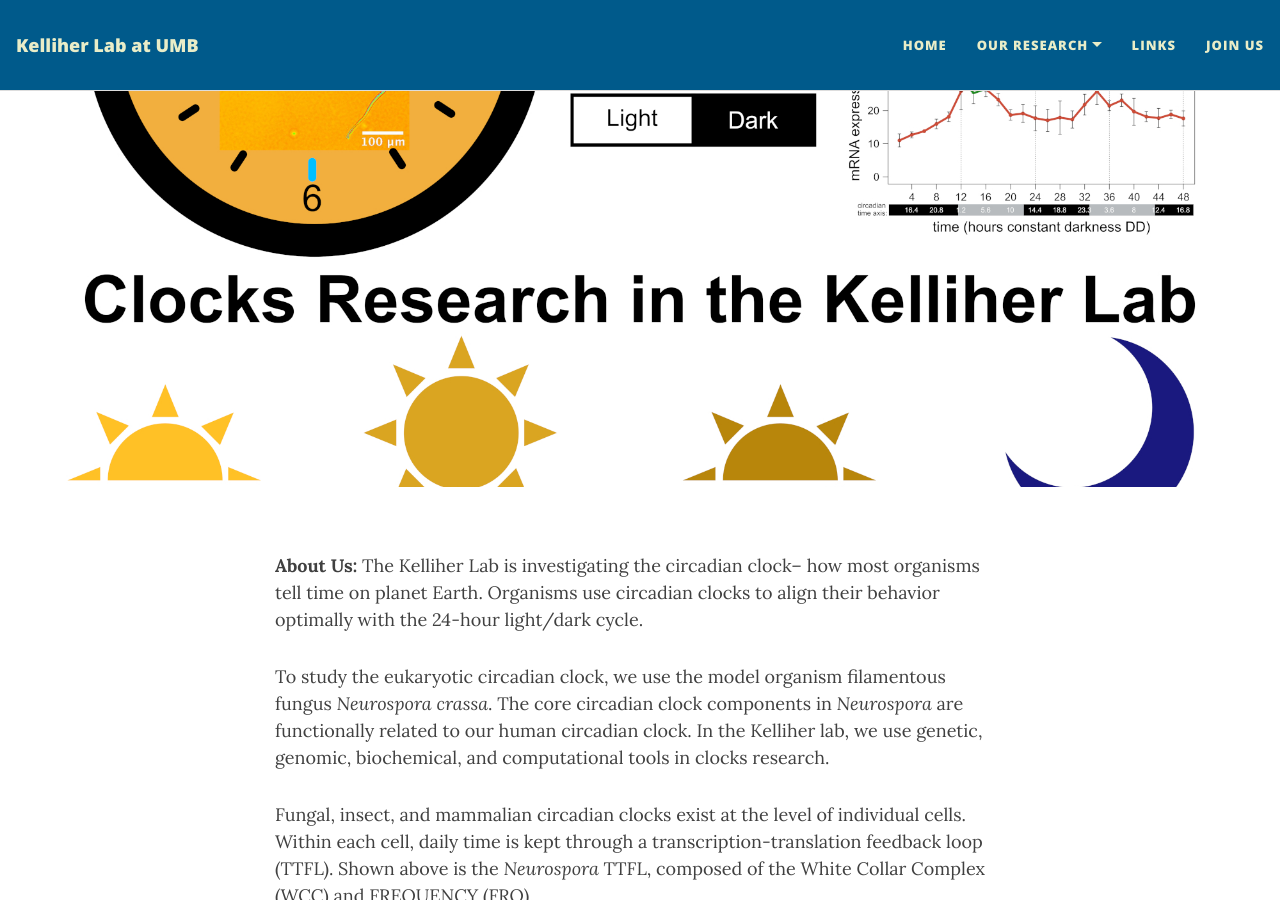
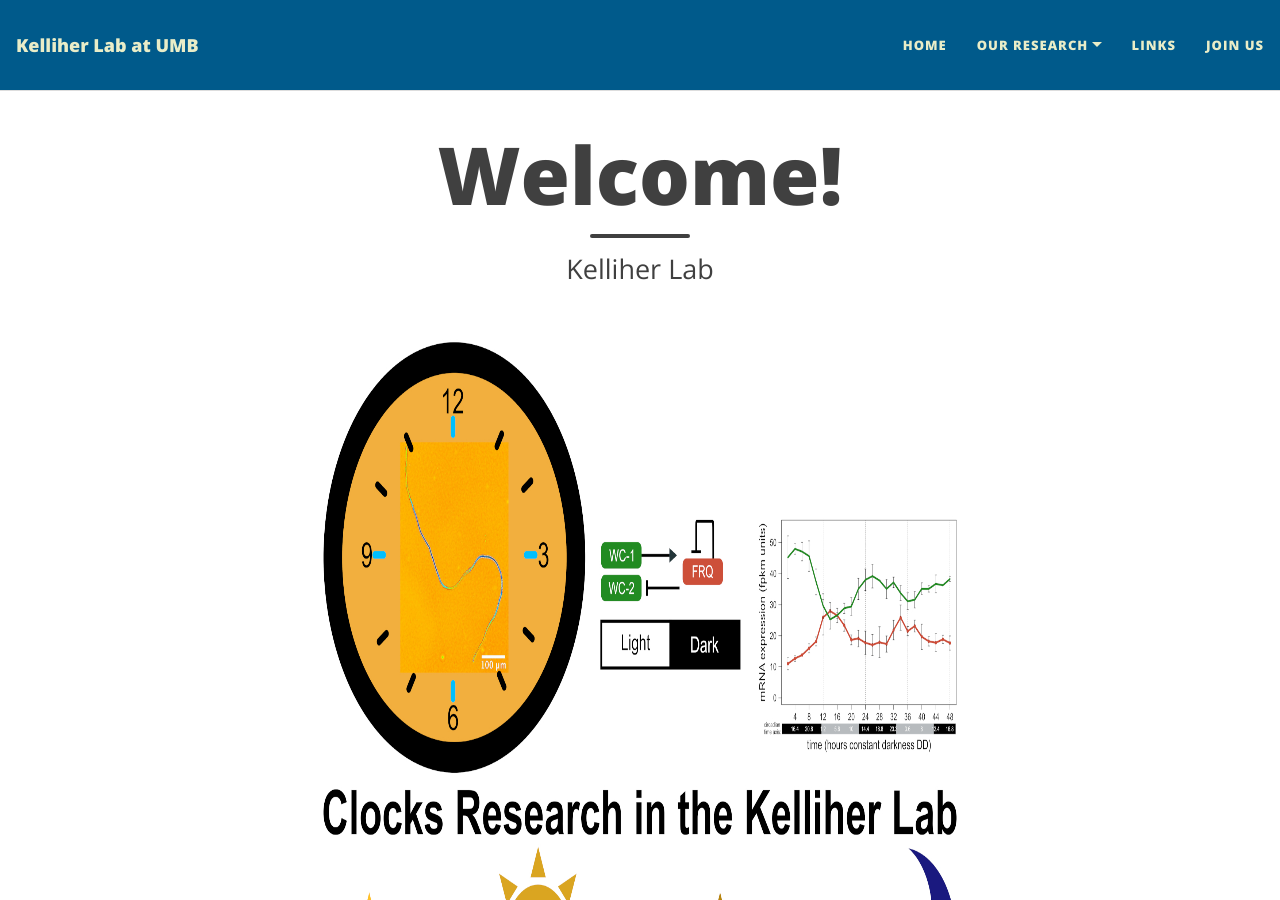
Before and after one commit to cmk35/cmk35.github.io, a Jekyll site: the page built from index.md, in a window 1280 px wide and 900 px high. Built offline with Jekyll 4.4.1, drawn with Linux system fonts in a browser that asks for light colours; nearby versions of some CDN libraries.

Commit message:
Update index.md

```diff
--- a/index.md
+++ b/index.md
@@ -1,9 +1,13 @@
 ---
 layout: home
-cover-img: /clock_intro_figure_v2_gimp2000wPx_600dpi.jpg
+title: Welcome!
+subtitle: Kelliher Lab
+# cover-img: /clock_intro_figure_v2_gimp2000wPx_600dpi.jpg
 ---
 
-**About Us:**
+![Introduction](clock_intro_figure_v2_gimp2000wPx_600dpi.jpg){:height="938px" width="1200px"}
+
+### About Us:
 The Kelliher Lab is investigating the circadian clock-- how most organisms tell time on planet Earth. Organisms use circadian clocks to align their behavior optimally with the 24-hour light/dark cycle.
 
 To study the eukaryotic circadian clock, we use the model organism filamentous fungus <em>Neurospora crassa</em>. The core circadian clock components in <em>Neurospora</em> are functionally related to our human circadian clock. In the Kelliher lab, we use genetic, genomic, biochemical, and computational tools in clocks research.
```
